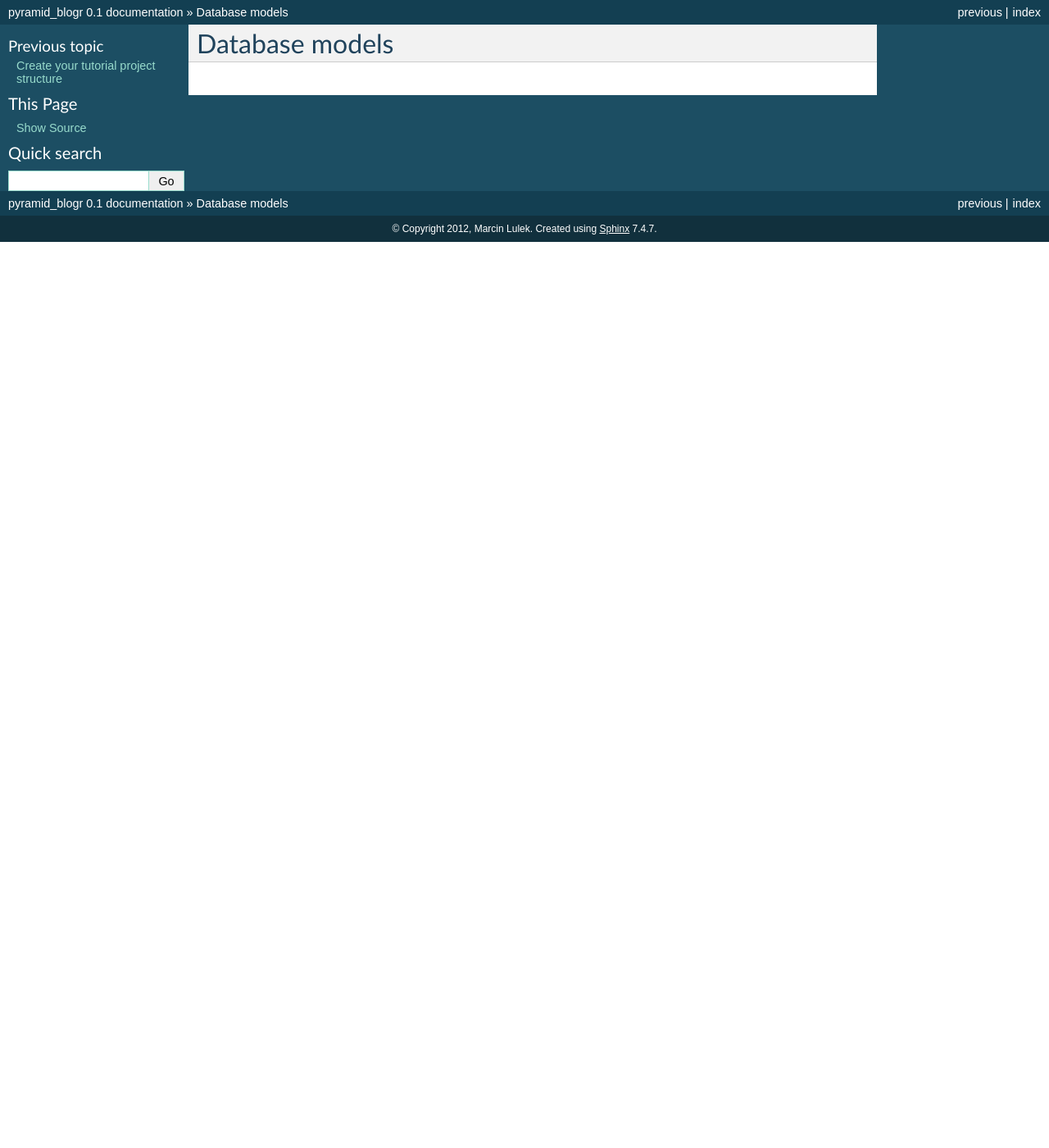
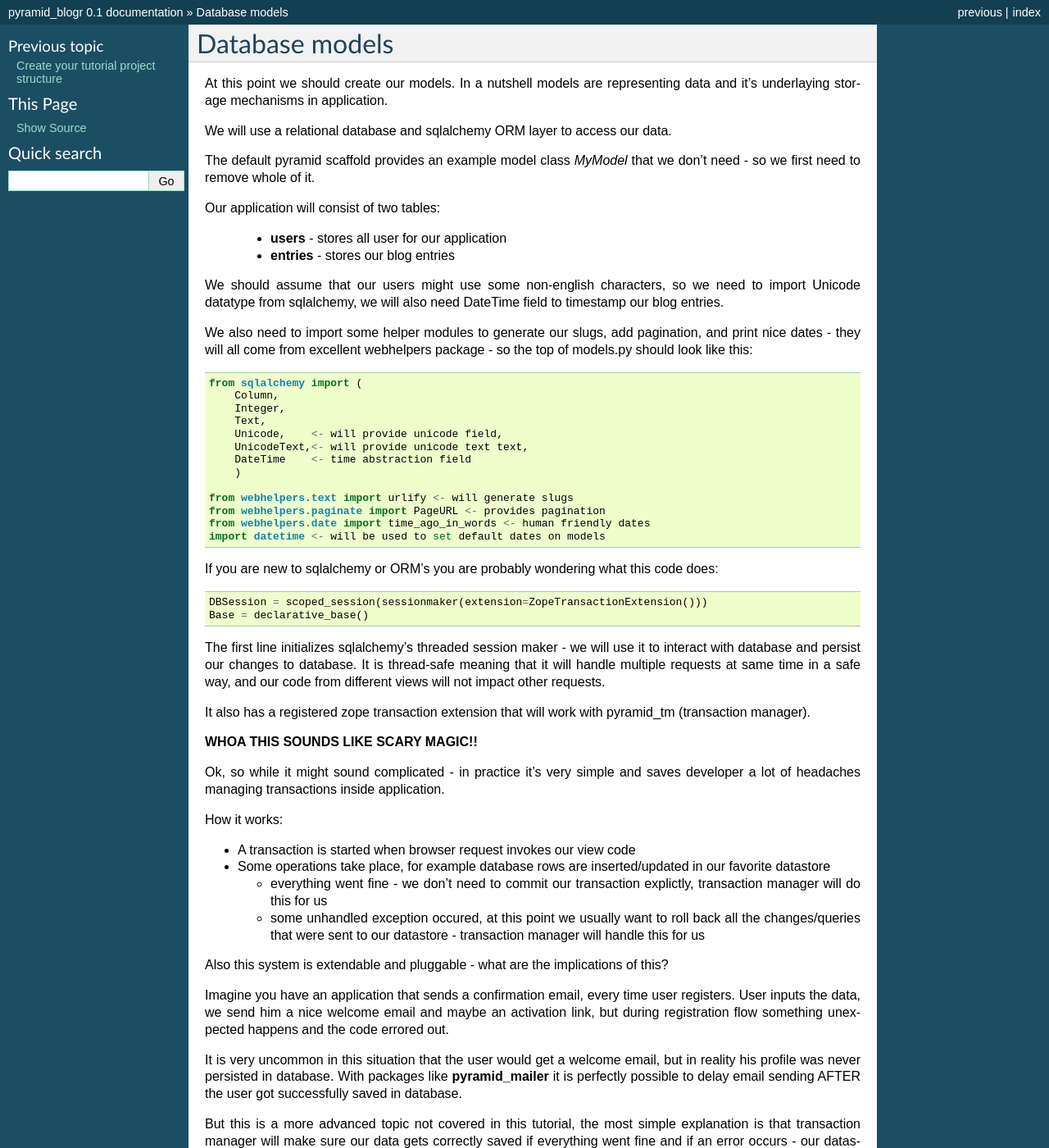
Before and after one commit to Pylons/pyramid_blogr, a Sphinx documentation site: the page built from docs/step_2.rst, in a window 1280 px wide and 1400 px high. Shown: the whole window at 82% size. Built offline with Sphinx 7.4.7, drawn with Linux system fonts in a browser that asks for light colours; some of the changed text lies outside the part shown.

Commit message:
models documentation

```diff
--- a/docs/step_2.rst
+++ b/docs/step_2.rst
@@ -1,3 +1,104 @@
 ===============
 Database models
 ===============
+
+At this point we should create our models. In a nutshell models are representing
+data and it's underlaying storage mechanisms in application.
+
+We will use a relational database and  sqlalchemy ORM layer to access our data.
+
+The default pyramid scaffold provides an example model class *MyModel* that
+we don't need - so we first need to remove whole of it.
+
+Our application will consist of two tables:
+
+    * **users** - stores all user for our application
+    * **entries** - stores our blog entries
+
+We should assume that our users might use some non-english characters, so we
+need to import Unicode datatype from sqlalchemy, we will also need DateTime
+field to timestamp our blog entries.
+
+We also need to import some helper modules to generate our slugs,
+add pagination, and print nice dates - they will all come from excellent
+webhelpers package - so the top of models.py should look like this::
+
+    from sqlalchemy import (
+        Column,
+        Integer,
+        Text,
+        Unicode,    <- will provide unicode field,
+        UnicodeText,<- will provide unicode text text,
+        DateTime    <- time abstraction field
+        )
+
+    from webhelpers.text import urlify <- will generate slugs
+    from webhelpers.paginate import PageURL <- provides pagination
+    from webhelpers.date import time_ago_in_words <- human friendly dates
+    import datetime <- will be used to set default dates on models
+
+If you are new to sqlalchemy or ORM's you are probably wondering what this
+code does::
+
+    DBSession = scoped_session(sessionmaker(extension=ZopeTransactionExtension()))
+    Base = declarative_base()
+
+The first line initializes sqlalchemy's threaded session maker - we will use it
+to interact with database and persist our changes to database. It is thread-safe
+meaning that it will handle multiple requests at same time in a safe way, and
+our code from different views will not impact other requests.
+
+It also has a registered zope transaction extension that will work
+with pyramid_tm (transaction manager).
+
+**WHOA THIS SOUNDS LIKE SCARY MAGIC!!**
+
+Ok, so while it might sound complicated - in practice it's very simple and
+saves developer a lot of headaches managing transactions inside application.
+
+How it works:
+
+* A transaction is started when browser request invokes our view code
+* Some operations take place, for example database rows are inserted/updated
+  in our favorite datastore
+
+  * everything went fine - we don't need to commit our transaction explictly,
+    transaction manager will do this for us
+  * some unhandled exception occured, at this point we usually want to roll
+    back all the changes/queries that were sent to our datastore - transaction
+    manager will handle this for us
+
+Also this system is extendable and pluggable - what are the implications of this?
+
+Imagine you have an application that sends a confirmation email, every time
+user registers. User inputs the data, we send him a nice welcome email and
+maybe an activation link, but during registration flow something unexpected
+happens and the code errored out.
+
+It is very uncommon in this situation that the user would get a welcome email,
+but in reality his profile was never persisted in database.
+With packages like **pyramid_mailer** it is perfectly possible to delay email
+sending AFTER the user got successfully saved in database.
+
+But this is a more advanced topic not covered in this tutorial, the most simple
+explanation is that transaction manager will make sure our data gets correctly
+saved if everything went fine and if an error occurs - our datastore
+modifications are rolled back.
+
+
+We will need two model definitions that will replace *MyModel* ::
+
+    class User(Base):
+        __tablename__ = 'users'
+        id = Column(Integer, primary_key=True)
+        name = Column(Unicode, unique=True, nullable=False)
+        password = Column(Unicode, nullable=False)
+        last_logged = Column(DateTime, default=datetime.datetime.utcnow)
+
+    class Entry(Base):
+        __tablename__ = 'entries'
+        id = Column(Integer, primary_key=True)
+        title = Column(Unicode, unique=True, nullable=False)
+        body = Column(UnicodeText, default=u'')
+        created = Column(DateTime, default=datetime.datetime.utcnow)
+        edited = Column(DateTime, default=datetime.datetime.utcnow)
```
Also changed, not shown: 1 other file.
